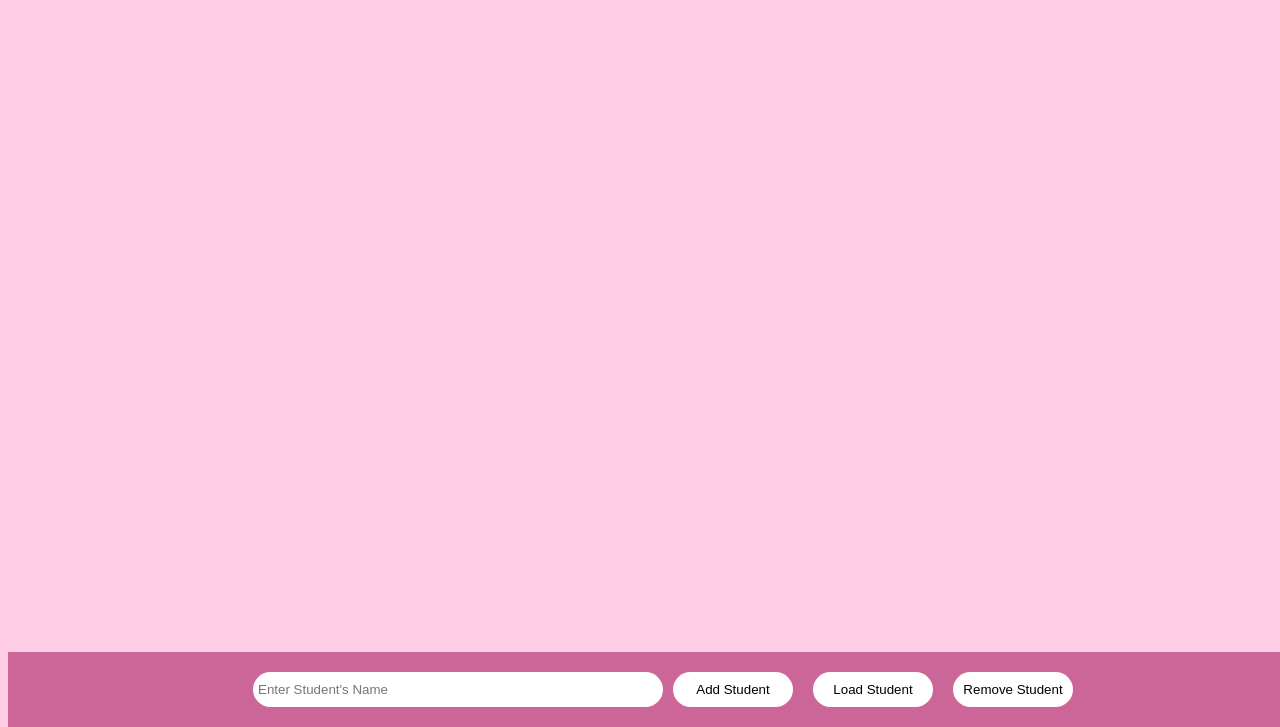
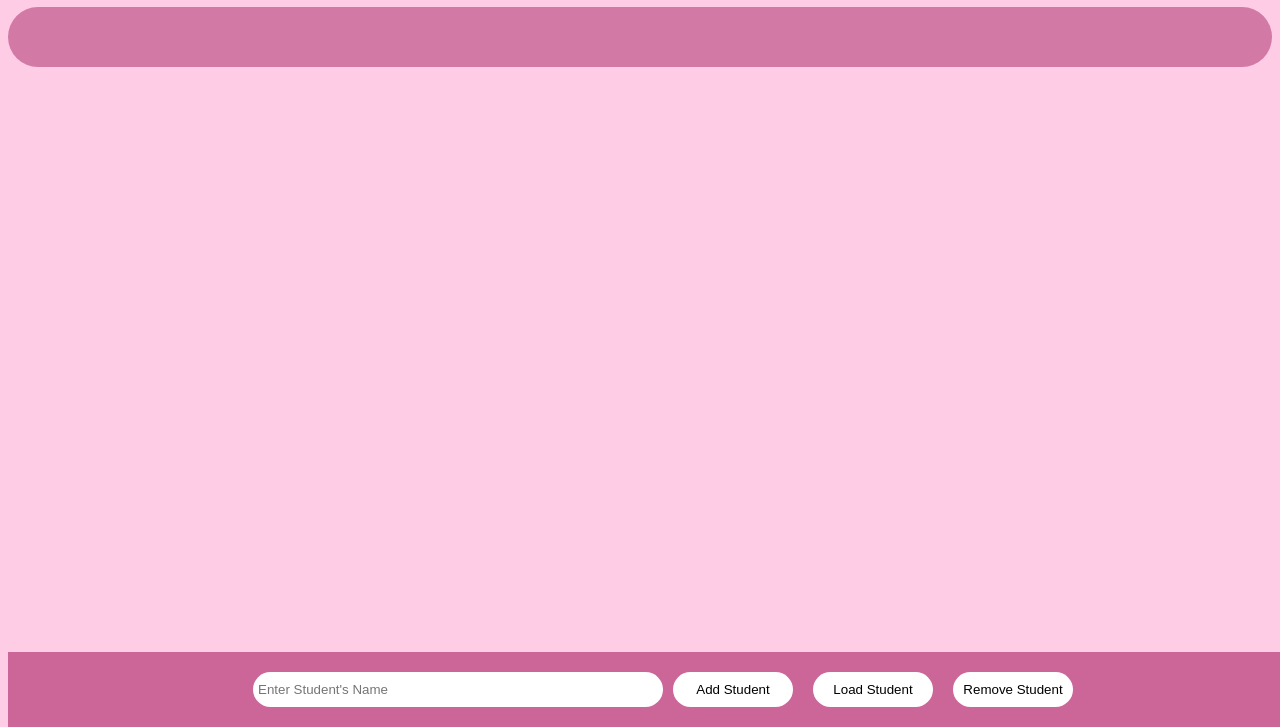
Before and after one commit to hemangimahale10/student-book-repo, a plain HTML site: page index.html in a window 1280 px wide. Shown: the part 73-800 px from the top of the page. Drawn offline with Linux system fonts and the light colour scheme.

Commit message:
student container is created

```diff
--- a/index.html
+++ b/index.html
@@ -16,5 +16,6 @@
         <button type="button" id="remove-student" onclick="removeStudent()" class="btn-action">Remove Student</button>
     </div>
 
+    <div id="students-container" class="students-container"></div>
 </body>
 </html>
--- a/style.css
+++ b/style.css
@@ -35,3 +35,9 @@ body{
     border-radius: 25px;
     height: 25px;
 }
+
+.students-container{
+    background-color: #d279a6;
+    padding: 30px;
+    border-radius: 40px;
+}
```
